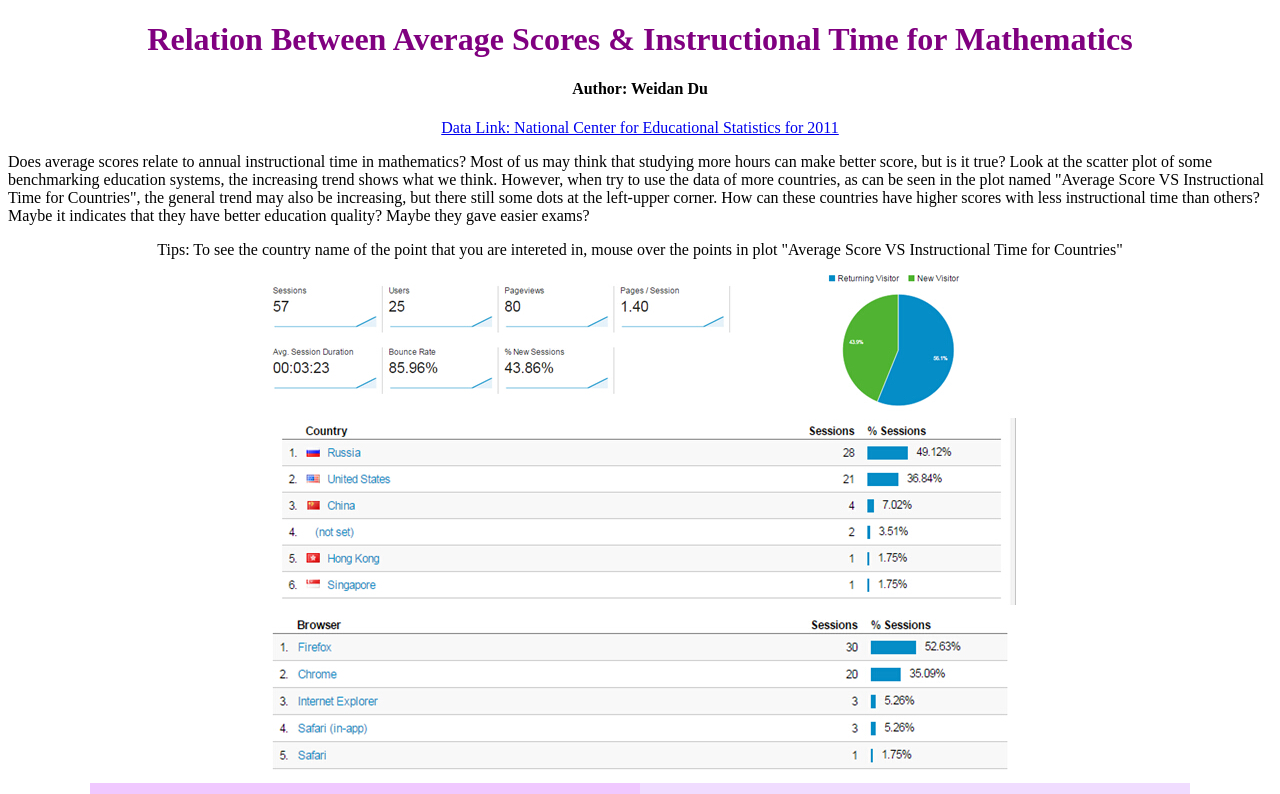
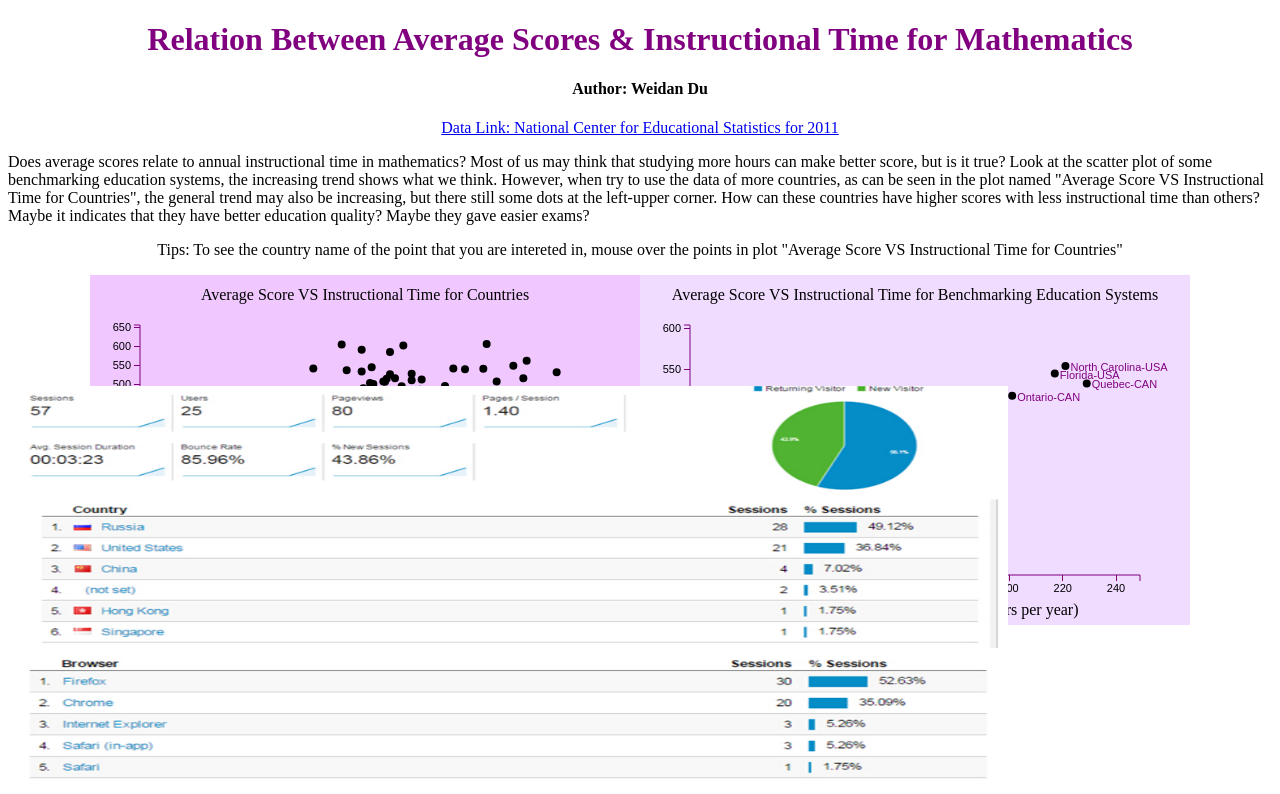
Before and after one commit to VivianDWD/VivianDWD.github.io-1, a plain HTML site: page HW3_WeidanDu.html in a window 1280 px wide. Shown: the top 794 px of the page. Drawn offline with Linux system fonts and the light colour scheme.

Commit message:
change jpg location

```diff
--- a/HW3_WeidanDu.html
+++ b/HW3_WeidanDu.html
@@ -282,6 +282,8 @@
 
 
 		</script>
-       <img src="Google.jpg">
+        <div style="position:fixed; bottom:10px; ">
+       <img src="Google.jpg" width="1000" height="400">
+       </div>
 	</body>
 </html>
```
